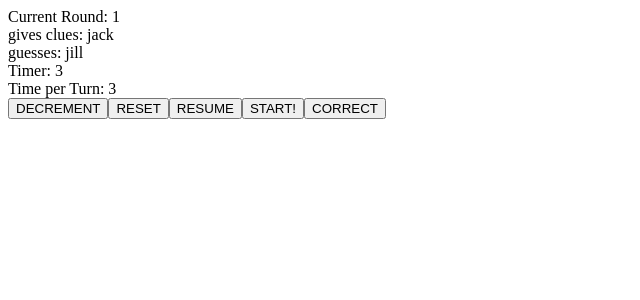
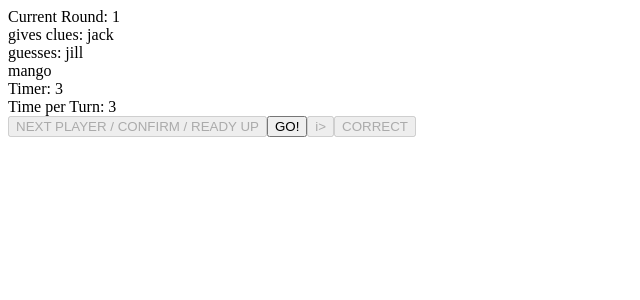
Before and after one commit to LevPewPew/hats-reboot, a React (Create React App) app: page /play in a window 1280 px wide. Shown: the top 300 px of the page, without its empty margins (0-640 px from the left). Built offline with nearby package versions, Linux system fonts and the light colour scheme.

Commit message:
huge refactor of game logic. changed some interfaces to be simpler.

```diff
--- a/src/components/ScoreTable.tsx
+++ b/src/components/ScoreTable.tsx
@@ -5,16 +5,16 @@ interface RowProps {
   className?: string;
   name: string;
   team: number;
-  scores: Array<Score>;
+  scores: Array<number>;
 }
 
 const RowSubComponent: React.FC<RowProps> = ({ className, name, team, scores }) => {
   return (
     <div className={className}>
       <div className="name">{name}</div>
-      {scores.map((scoreInfo, i) => (
+      {scores.map((score, i) => (
         <div key={i} className="score">
-          {scoreInfo.score}
+          {score}
         </div>
       ))}
     </div>
@@ -51,7 +51,7 @@ export const ScoreTable: React.FC<ScoreTableProps> = ({ className, allScores })
         <div className="header"></div>
         {allScores[0].scores.map((score, i) => (
           <div key={i} className="header">
-            Round {score.round}
+            Round {i + 1}
           </div>
         ))}
         <div className="header">Total</div>
@@ -61,8 +61,8 @@ export const ScoreTable: React.FC<ScoreTableProps> = ({ className, allScores })
       ))}
       {allScores.map((_, i) => {
         if (i % 2 === 0 && i < allScores.length - 1) {
-          const totalPlayer1 = allScores[i].scores.reduce((acc, cv) => acc + cv.score, 0);
-          const totalPlayer2 = allScores[i + 1].scores.reduce((acc, cv) => acc + cv.score, 0);
+          const totalPlayer1 = allScores[i].scores.reduce((acc, cv) => acc + cv, 0);
+          const totalPlayer2 = allScores[i + 1].scores.reduce((acc, cv) => acc + cv, 0);
           const total = totalPlayer1 + totalPlayer2;
 
           return <Total key={i} total={total} />;
--- a/src/components/buttons/GeneralBtn.tsx
+++ b/src/components/buttons/GeneralBtn.tsx
@@ -3,12 +3,13 @@ import styled from 'styled-components';
 
 interface GeneralBtnProps {
   className?: string;
+  disabled?: boolean;
   handleClick: (event: React.MouseEvent<HTMLButtonElement, MouseEvent>) => void;
 }
 
-export const GeneralBtn: React.FC<GeneralBtnProps> = ({ children, className, handleClick }) => {
+export const GeneralBtn: React.FC<GeneralBtnProps> = ({ children, className, disabled, handleClick }) => {
   return (
-    <button className={className} onClick={handleClick} type="button">
+    <button className={className} onClick={handleClick} type="button" disabled={disabled}>
       {children}
     </button>
   );
--- a/src/pages/PlayPage.tsx
+++ b/src/pages/PlayPage.tsx
@@ -14,18 +14,23 @@ interface PlayPageProps {
 }
 
 export const PlayPage: React.FC<PlayPageProps> = ({ className }) => {
-  const history = useHistory();
+  const players = useSelector<RootState, Array<Player>>((state) => state.gameReducer.players);
+  const words = useSelector<RootState, Array<string>>((state) => state.gameReducer.words);
   const round = useSelector<RootState, number>((state) => state.playReducer.round);
   const timer = useSelector<RootState, number>((state) => state.playReducer.timer);
-  const players = useSelector<RootState, Array<Player>>((state) => state.gameReducer.players);
-  const words = useSelector<RootState, Array<string>>((state) => state.gameReducer.words);
+  const timePerTurn = useSelector<RootState, number>((state) => state.settingsReducer.timePerTurn);
+
   const [hat, setHat] = useState(words);
   const [currentTurn, setCurrentTurn] = useState(0);
   const [isTimerTicking, setIsTimerTicking] = useState(false);
   const [currentWord, setCurrentWord] = useState('');
+  const [currentClueGiver, setCurrentClueGiver] = useState({ name: 'error', team: 0, scores: [0], turnOrder: 0 });
+  const [currentGuesser, setCurrentGuesser] = useState({ name: 'error', team: 0, scores: [0], turnOrder: 0 });
+
   const dispatch = useDispatch();
   const firstRender = useRef(true);
   const intervalId = useRef(0);
+  const history = useHistory();
 
   const pickWord = (): void => {
     setCurrentWord(sample(hat));
@@ -38,6 +43,7 @@ export const PlayPage: React.FC<PlayPageProps> = ({ className }) => {
 
   const getClueGiver = (): Player => {
     const clueGiver = players.find((player) => player.turnOrder === currentTurn);
+    console.log(currentTurn);
 
     if (clueGiver) {
       return clueGiver;
@@ -57,9 +63,57 @@ export const PlayPage: React.FC<PlayPageProps> = ({ className }) => {
     }
   };
 
+  const setCurrentTurnWithLastPlayerCheck = async (): Promise<void> => {
+    if (currentTurn === players.length - 1) {
+      console.log('wut1');
+      setCurrentTurn(0);
+    } else {
+      console.log('wut2');
+      setCurrentTurn(currentTurn + 1);
+    }
+  };
+
+  const handleNextPlayerClick = async (): Promise<void> => {
+    console.log('handleNextPlayerClick');
+    setCurrentTurnWithLastPlayerCheck();
+    dispatch(resetTimer());
+    pickWord();
+  };
+
+  const handleGoClick = (): void => {
+    console.log('handleGoClick');
+    setIsTimerTicking(true);
+    dispatch(decrementTimer());
+  };
+
+  const handlePauseResumeClick = (): void => {
+    console.log('handlePauseResumeClick');
+    if (isTimerTicking) {
+      setIsTimerTicking(false);
+    } else {
+      setIsTimerTicking(true);
+    }
+  };
+
+  const handleCorrectClick = (): void => {
+    console.log('handleCorrectClick');
+    removeWord(currentWord);
+    pickWord();
+    // TODO increment score
+    // dispatch(incrementPlayersScore(getClueGiver().name, round));
+  };
+
   useEffect(() => {
+    setCurrentClueGiver(getClueGiver());
+    setCurrentGuesser(getGuesser());
     dispatch(resetTimer());
+    pickWord();
   }, []);
+
+  useEffect(() => {
+    setCurrentClueGiver(getClueGiver());
+    setCurrentGuesser(getGuesser());
+  }, [currentTurn]);
 
   useEffect(() => {
     if (isTimerTicking) {
@@ -70,60 +124,47 @@ export const PlayPage: React.FC<PlayPageProps> = ({ className }) => {
   }, [dispatch, isTimerTicking]);
 
   useEffect(() => {
-    if (hat.length === 0) {
-      history.push('/scores');
-    }
-  }, [hat.length, history]);
-
-  useEffect(() => {
     if (firstRender.current) {
       firstRender.current = false;
       return;
     }
 
     if (timer === 0) {
-      if (currentTurn < players.length - 1) {
-        setCurrentTurn(currentTurn + 1);
-        dispatch(resetTimer());
-        setIsTimerTicking(false);
-      } else {
-        setCurrentTurn(0);
-      }
+      setIsTimerTicking(false);
     }
   }, [timer]);
 
+  useEffect(() => {
+    // TODO change to not make it sudden jarring change of screen, have a prompt or something first
+    if (hat.length === 0) {
+      history.push('/scores');
+    }
+  }, [hat.length, history]);
+
   return (
     <main className={className}>
-      <div>Current Round: {round}</div>
-      <div>gives clues: {getClueGiver().name}</div>
-      <div>guesses: {getGuesser().name}</div>
+      <div>Current Round: {round + 1}</div>
+      <div>gives clues: {currentClueGiver.name}</div>
+      <div>guesses: {currentGuesser.name}</div>
       <WordDisplay>
         <span>{currentWord}</span>
       </WordDisplay>
       <Timer />
-      <GeneralBtn handleClick={() => dispatch(decrementTimer())}>
-        <div>DECREMENT</div>
+      <GeneralBtn handleClick={handleNextPlayerClick} disabled={timer !== 0}>
+        <div>NEXT PLAYER / CONFIRM / READY UP</div>
       </GeneralBtn>
-      <GeneralBtn handleClick={() => dispatch(resetTimer())}>
-        <div>RESET</div>
-      </GeneralBtn>
-      <GeneralBtn handleClick={() => (isTimerTicking ? setIsTimerTicking(false) : setIsTimerTicking(true))}>
-        <div>{isTimerTicking ? 'PAUSE' : 'RESUME'}</div>
+      <GeneralBtn handleClick={handleGoClick} disabled={timer !== timePerTurn || isTimerTicking}>
+        <div>GO!</div>
       </GeneralBtn>
       <GeneralBtn
-        handleClick={() => {
-          pickWord();
-          setIsTimerTicking(true);
-        }}
+        handleClick={handlePauseResumeClick}
+        disabled={!(timer !== timePerTurn || isTimerTicking) || timer === 0}
       >
-        <div>START!</div>
+        <div>{isTimerTicking ? 'II' : 'i>'}</div>
       </GeneralBtn>
       <GeneralBtn
-        handleClick={() => {
-          removeWord(currentWord);
-          pickWord();
-          dispatch(incrementPlayersScore(getClueGiver().name, round));
-        }}
+        handleClick={handleCorrectClick}
+        disabled={!(timer !== timePerTurn || isTimerTicking) || !isTimerTicking}
       >
         <div>CORRECT</div>
       </GeneralBtn>
--- a/src/reducers/game-reducer.ts
+++ b/src/reducers/game-reducer.ts
@@ -12,10 +12,19 @@ const initialState: GameState = { players: players, words: words };
 function gameReducer(state: GameState = initialState, action: GameAction): GameState {
   switch (action.type) {
     case GameActionType.INCREMENT_PLAYERS_SCORE:
-      return {
-        // TODO logic to increase a specific players score
-        ...state,
-      };
+      let updatedPlayer = players.find((player) => player.name === action.playerName);
+      if (updatedPlayer) {
+        updatedPlayer.scores[action.round]++;
+        const playerIndex = players.findIndex((player) => player.name === action.playerName);
+        const newPlayers = players.splice(playerIndex, playerIndex + 1, updatedPlayer);
+        return {
+          ...state,
+          players: newPlayers,
+        };
+      } else {
+        return { ...state };
+      }
+
     default:
       return { ...state };
   }
--- a/src/reducers/play-reducer.ts
+++ b/src/reducers/play-reducer.ts
@@ -7,7 +7,7 @@ interface PlayState {
 }
 
 const initialState: PlayState = {
-  round: 1,
+  round: 0,
   timer: 0,
 };
 
--- a/src/seed-data.tsx
+++ b/src/seed-data.tsx
@@ -8,67 +8,37 @@ export const players = [
     name: 'jack',
     team: 0,
     turnOrder: 0,
-    scores: [
-      {
-        round: 1,
-        score: 3,
-      },
-    ],
+    scores: [3],
   },
   {
     name: 'jill',
     team: 0,
     turnOrder: 3,
-    scores: [
-      {
-        round: 1,
-        score: 7,
-      },
-    ],
+    scores: [7],
   },
   {
     name: 'thelma',
     team: 1,
     turnOrder: 1,
-    scores: [
-      {
-        round: 1,
-        score: 13,
-      },
-    ],
+    scores: [13],
   },
   {
     name: 'louise',
     team: 1,
     turnOrder: 4,
-    scores: [
-      {
-        round: 1,
-        score: 2,
-      },
-    ],
+    scores: [2],
   },
   {
     name: 'ben',
     team: 2,
     turnOrder: 2,
-    scores: [
-      {
-        round: 1,
-        score: 4,
-      },
-    ],
+    scores: [4],
   },
   {
     name: 'jerry',
     team: 2,
     turnOrder: 5,
-    scores: [
-      {
-        round: 1,
-        score: 1,
-      },
-    ],
+    scores: [1],
   },
 ];
 
```
Also changed, not shown: src/type.d.ts (+1 -6 lines).
